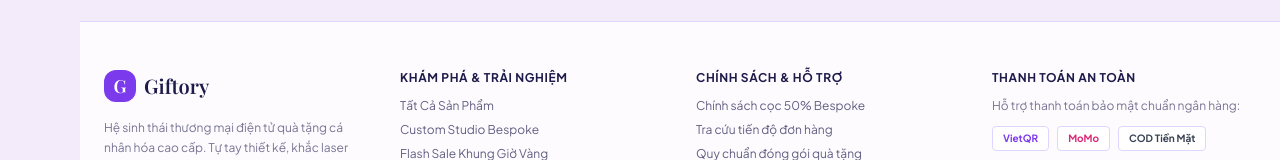
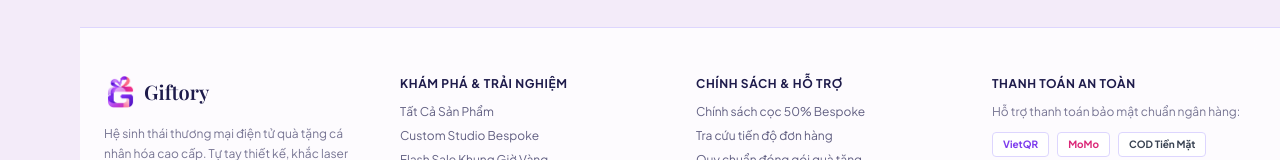
Before and after one commit to quocbaooooo/giftory-ecommerce, an Angular app in the folder frontend/: page /register in a window 1280 px wide. Shown: the part 874-1034 px from the top of the page. Built offline with nearby package versions, Linux system fonts and the light colour scheme; no server answers; a web font is replaced by a local one.

Commit message:
chỉnh logo

```diff
--- a/frontend/src/app/app.component.html
+++ b/frontend/src/app/app.component.html
@@ -34,9 +34,7 @@
             <!-- Col 1: Brand Info -->
             <div class="space-y-4">
               <div class="flex items-center gap-2">
-                <div class="w-8 h-8 rounded-xl bg-[#7C3AED] text-white flex items-center justify-center font-display font-black text-lg">
-                  G
-                </div>
+                <img src="/logo.png" alt="Giftory Logo" class="w-8 h-8 object-contain" />
                 <span class="font-display font-black text-xl text-giftory-ink">Giftory</span>
               </div>
               <p class="text-xs text-giftory-ink/60 leading-relaxed">
--- a/frontend/src/app/features/admin/admin-layout.component.ts
+++ b/frontend/src/app/features/admin/admin-layout.component.ts
@@ -14,9 +14,7 @@ import { AuthService } from '../../core/services/auth.service';
         <div class="space-y-8">
           <!-- Admin Brand -->
           <div class="flex items-center gap-3">
-            <div class="w-10 h-10 rounded-2xl bg-giftory-primary text-white flex items-center justify-center font-display font-black text-xl shadow">
-              G
-            </div>
+            <img src="/logo.png" alt="Giftory Logo" class="w-10 h-10 object-contain drop-shadow-sm" />
             <div>
               <h2 class="font-display font-black text-lg text-giftory-ink leading-tight">Giftory Admin</h2>
               <span class="text-[10px] font-bold text-giftory-primary uppercase tracking-widest block">Xưởng Quà & Vận Hành</span>
--- a/frontend/src/app/features/auth/login.component.ts
+++ b/frontend/src/app/features/auth/login.component.ts
@@ -13,10 +13,8 @@ import { AuthService } from '../../core/services/auth.service';
       <div class="max-w-md w-full bg-white rounded-3xl p-8 border border-giftory-border shadow-xl space-y-6">
         <!-- Logo & Header (Stitch Screen 15677325011445543384) -->
         <div class="text-center space-y-2">
-          <a routerLink="/" class="inline-flex items-center gap-2 justify-center">
-            <span class="w-10 h-10 rounded-2xl bg-giftory-primary text-white flex items-center justify-center font-display font-black text-xl shadow">
-              G
-            </span>
+          <a routerLink="/" class="inline-flex items-center gap-3 justify-center">
+            <img src="/logo.png" alt="Giftory Logo" class="w-10 h-10 object-contain drop-shadow-sm" />
             <span class="font-display font-black text-2xl text-giftory-ink tracking-tight">Giftory</span>
           </a>
           <h2 class="text-xl font-bold text-giftory-ink">Đăng Nhập Hội Viên</h2>
--- a/frontend/src/app/features/auth/register.component.ts
+++ b/frontend/src/app/features/auth/register.component.ts
@@ -13,10 +13,8 @@ import { AuthService } from '../../core/services/auth.service';
       <div class="max-w-md w-full bg-white rounded-3xl p-8 border border-giftory-border shadow-xl space-y-6">
         <!-- Logo & Header (Stitch Screen 15677325011445543384) -->
         <div class="text-center space-y-2">
-          <a routerLink="/" class="inline-flex items-center gap-2 justify-center">
-            <span class="w-10 h-10 rounded-2xl bg-giftory-primary text-white flex items-center justify-center font-display font-black text-xl shadow">
-              G
-            </span>
+          <a routerLink="/" class="inline-flex items-center gap-3 justify-center">
+            <img src="/logo.png" alt="Giftory Logo" class="w-10 h-10 object-contain drop-shadow-sm" />
             <span class="font-display font-black text-2xl text-giftory-ink tracking-tight">Giftory</span>
           </a>
           <h2 class="text-xl font-bold text-giftory-ink">Đăng Ký Hội Viên Mới</h2>
--- a/frontend/src/app/features/flash-sale/flash-sale.component.ts
+++ b/frontend/src/app/features/flash-sale/flash-sale.component.ts
@@ -66,7 +66,7 @@ interface VoucherItem {
           <div class="flex-1 text-center lg:text-left space-y-4">
             <div class="flex flex-wrap items-center justify-center lg:justify-start gap-2.5">
               <div class="inline-flex items-center gap-2 px-3 py-1 rounded-xl bg-white border border-[#DDD6FE] shadow-xs">
-                <span class="w-2 h-2 rounded-full bg-[#7C3AED]"></span>
+                <img src="/logo.png" alt="Giftory" class="w-4 h-4 object-contain" />
                 <span class="text-xs font-bold text-[#7C3AED]">Giftory Official Deal Hub</span>
               </div>
               <div class="inline-flex items-center gap-1.5 px-3 py-1 rounded-full bg-[#F43F5E] text-white shadow-xs text-xs font-bold uppercase tracking-wider">
--- a/frontend/src/app/shared/components/pill-search/pill-search.component.ts
+++ b/frontend/src/app/shared/components/pill-search/pill-search.component.ts
@@ -11,8 +11,8 @@ import { Router } from '@angular/router';
     <div class="relative z-10 w-full max-w-2xl mx-auto px-4">
       <form (ngSubmit)="onSearch()" class="relative flex items-center bg-white rounded-full shadow-pill border border-[#DDD6FE] hover:border-purple-300 transition-all p-1.5 pl-3">
         <!-- Giftory Brand Emblem -->
-        <div class="w-9 h-9 flex items-center justify-center mr-2 flex-shrink-0 bg-transparent border-none">
-          <img src="https://lh3.googleusercontent.com/aida-public/AB6AXuAHcYvZgRtmgxBU2zYJxnQukzcJZ-J3IwU5MKxxBhNwSlFq3lwWF4L4O-3_KD2sqL9MorD2OoojeNe6kMlpOqAz5DTUVInTnIicRXM4pw0ws7e8Xd6rLHZanc99abr7NcHKvGVue1lIn4JVsGsBN2Kyga2YTlq6G2StEIvP1yDJ_kCOap3pN3hiJKoItEyMUtCLziFRxs_iA0aFOpmufoFMXl-tCoVThItiV-A2BpGzGQ2TkTPmmGGkrE2vOE6_tUwT0Zg" alt="Giftory" class="w-full h-full object-contain mix-blend-multiply">
+        <div class="w-8 h-8 flex items-center justify-center mr-2 flex-shrink-0 bg-transparent border-none">
+          <img src="/logo.png" alt="Giftory" class="w-full h-full object-contain">
         </div>
 
         <span class="material-symbols-outlined text-slate-400 text-2xl mr-2 select-none">search</span>
--- a/frontend/src/app/shared/components/sidebar-rail/sidebar-rail.component.ts
+++ b/frontend/src/app/shared/components/sidebar-rail/sidebar-rail.component.ts
@@ -12,10 +12,8 @@ import { CartService } from '../../../core/services/cart.service';
     <aside class="fixed left-0 top-0 bottom-0 h-screen w-16 md:w-20 bg-white/95 backdrop-blur-md border-r border-[#DDD6FE] z-50 flex flex-col justify-between items-center py-4 shadow-sm select-none">
       <!-- Top Section: Brand Icon Logo (Matching Stitch) -->
       <div class="flex flex-col items-center flex-shrink-0 pt-1">
-        <a routerLink="/" class="w-11 h-11 rounded-2xl flex items-center justify-center hover:scale-105 transition-transform cursor-pointer overflow-hidden p-0.5" title="Giftory Home">
-          <div class="w-10 h-10 rounded-2xl bg-gradient-to-br from-[#7C3AED] via-[#9333EA] to-[#EC4899] text-white flex items-center justify-center font-display font-black text-xl shadow-md">
-            G
-          </div>
+        <a routerLink="/" class="w-11 h-11 rounded-2xl flex items-center justify-center hover:scale-110 transition-transform cursor-pointer overflow-hidden p-0.5" title="Giftory Home">
+          <img src="/logo.png" alt="Giftory Logo" class="w-10 h-10 object-contain drop-shadow-sm" />
         </a>
       </div>
 
--- a/frontend/src/index.html
+++ b/frontend/src/index.html
@@ -5,7 +5,8 @@
   <title>Giftory - Mỗi món quà, một câu chuyện riêng</title>
   <base href="/">
   <meta name="viewport" content="width=device-width, initial-scale=1">
-  <link rel="icon" type="image/x-icon" href="favicon.ico">
+  <link rel="icon" type="image/png" href="/logo.png">
+  <link rel="apple-touch-icon" href="/logo.png">
 
   <!-- Google Fonts: Plus Jakarta Sans & Playfair Display & Inter -->
   <link rel="preconnect" href="https://fonts.googleapis.com">
```
Also changed, not shown: frontend/public/favicon.png (added), frontend/public/logo.png (added).
